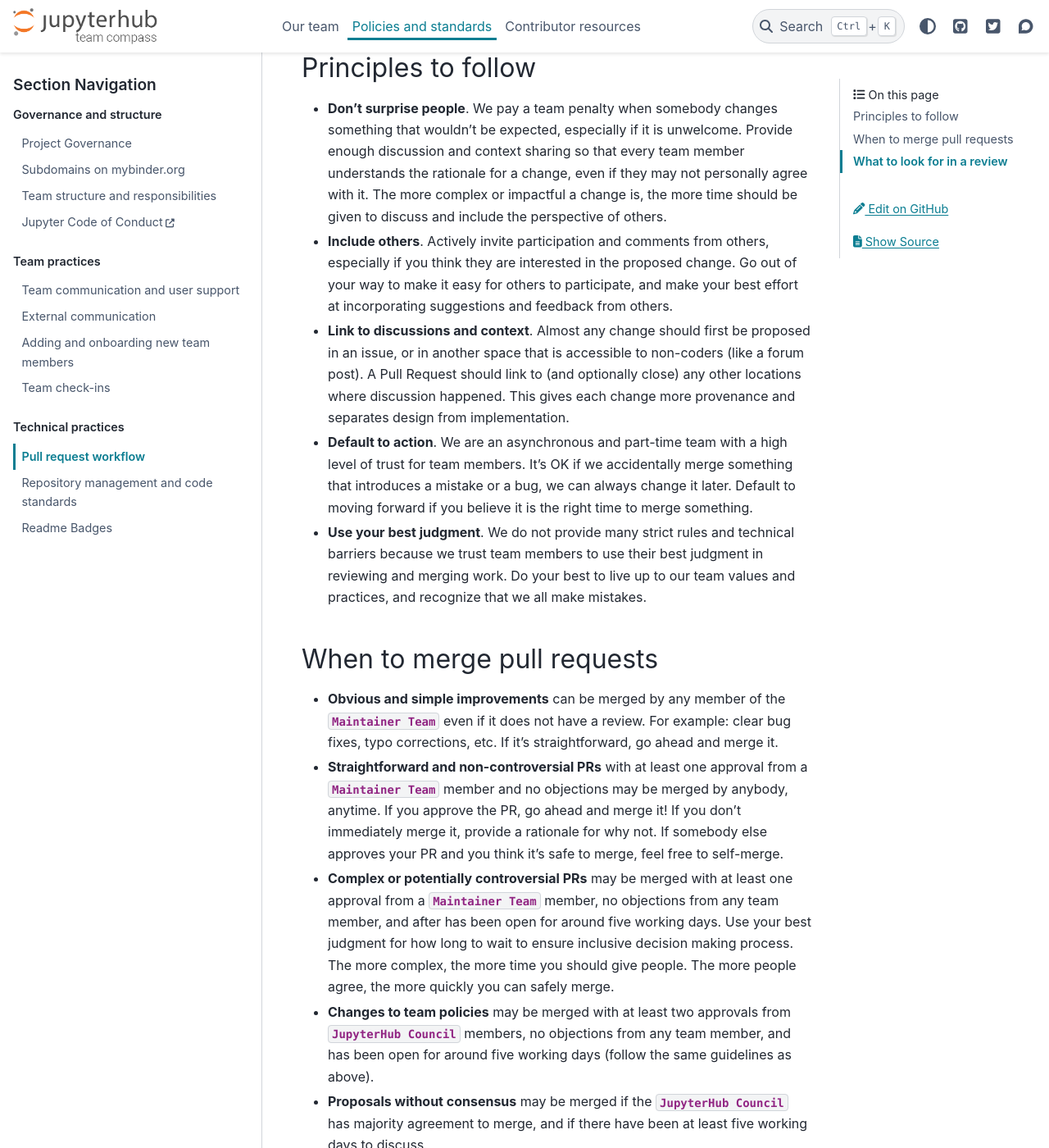
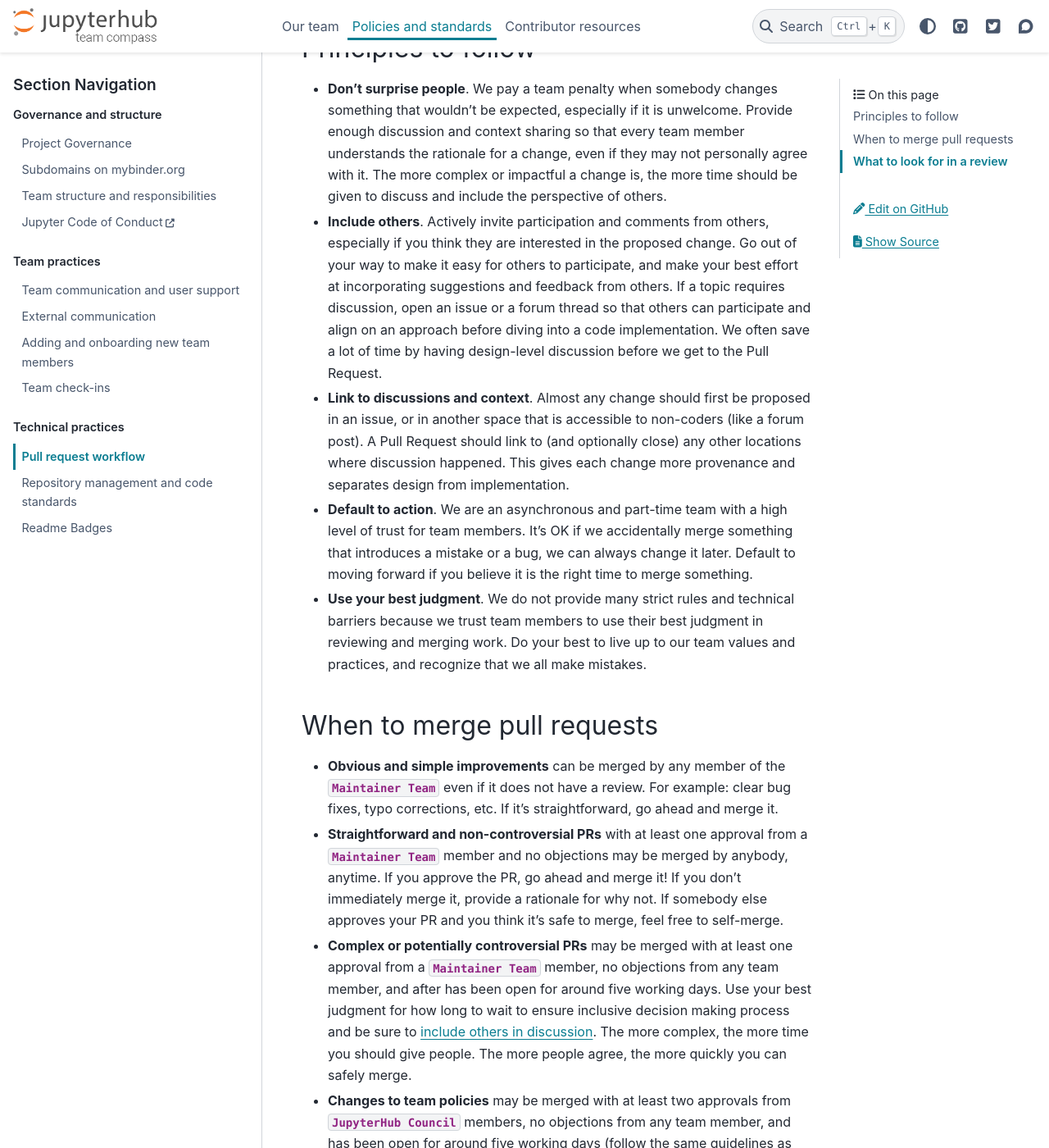
Before and after one commit to jupyterhub/team-compass, a Sphinx documentation site: the page built from docs/practices/pull_requests.md, in a window 1280 px wide and 1400 px high, scrolled down 418 px. Shown: the whole window at 82% size. Built offline with Sphinx 7.4.7 and the PyData theme 0.15.4, drawn with Linux system fonts in a browser that asks for light colours; the version number could not be read and is left out; some of the changed text lies outside the part shown.

Commit message:
Addressing comments

```diff
--- a/docs/practices/pull_requests.md
+++ b/docs/practices/pull_requests.md
@@ -3,9 +3,12 @@
 Our team practices should encourage transparency and collaboration, and reviewing one another's work is a great way to ensure that we share context and knowledge, and improve the codebase.
 Our goals are to balance inclusive and transparent team practices with the reality that we are all asynchronous and don't want to pay a large coordination penalty for every change and decision.
 
-**All changes to a JupyterHub repository should happen via Pull Requests** and **each pull request should reference at least one issue**.
-Any exceptions to this should be explicitly listed in team documentation.
+**All changes to a JupyterHub repository should happen via Pull Requests**.
+Any exceptions to this should be explicitly listed in team documentation.[^1]
 
+[^1]: The only exception we can think of is when pushing a commit to `main` during a release, but we'll leave this open-ended just in case there are other cases where this is useful.
+
+(prs:principles)=
 ## Principles to follow
 
 - **Don't surprise people**. We pay a team penalty when somebody changes something that wouldn't be expected, especially if it is unwelcome.
@@ -13,6 +16,8 @@
   The more complex or impactful a change is, the more time should be given to discuss and include the perspective of others.
 - **Include others**. Actively invite participation and comments from others, especially if you think they are interested in the proposed change.
   Go out of your way to make it easy for others to participate, and make your best effort at incorporating suggestions and feedback from others.
+  If a topic requires discussion, open an issue or a forum thread so that others can participate and align on an approach before diving into a code implementation.
+  We often save a lot of time by having design-level discussion before we get to the Pull Request.
 - **Link to discussions and context**. Almost any change should first be proposed in an issue, or in another space that is accessible to non-coders (like a forum post).
   A Pull Request should link to (and optionally close) any other locations where discussion happened.
   This gives each change more provenance and separates design from implementation.
@@ -32,7 +37,7 @@
   If you don't immediately merge it, provide a rationale for why not.
   If somebody else approves your PR and you think it's safe to merge, feel free to self-merge.
 - **Complex or potentially controversial PRs** may be merged with at least one approval from a {team}`Maintainer Team` member, no objections from any team member, and after has been open for around five working days.
-  Use your best judgment for how long to wait to ensure inclusive decision making process.
+  Use your best judgment for how long to wait to ensure inclusive decision making process and be sure to [include others in discussion](prs:principles).
   The more complex, the more time you should give people.
   The more people agree, the more quickly you can safely merge.
 - **Changes to team policies** may be merged with at least two approvals from {team}`JupyterHub Council` members, no objections from any team member, and has been open for around five working days (follow the same guidelines as above).
```
